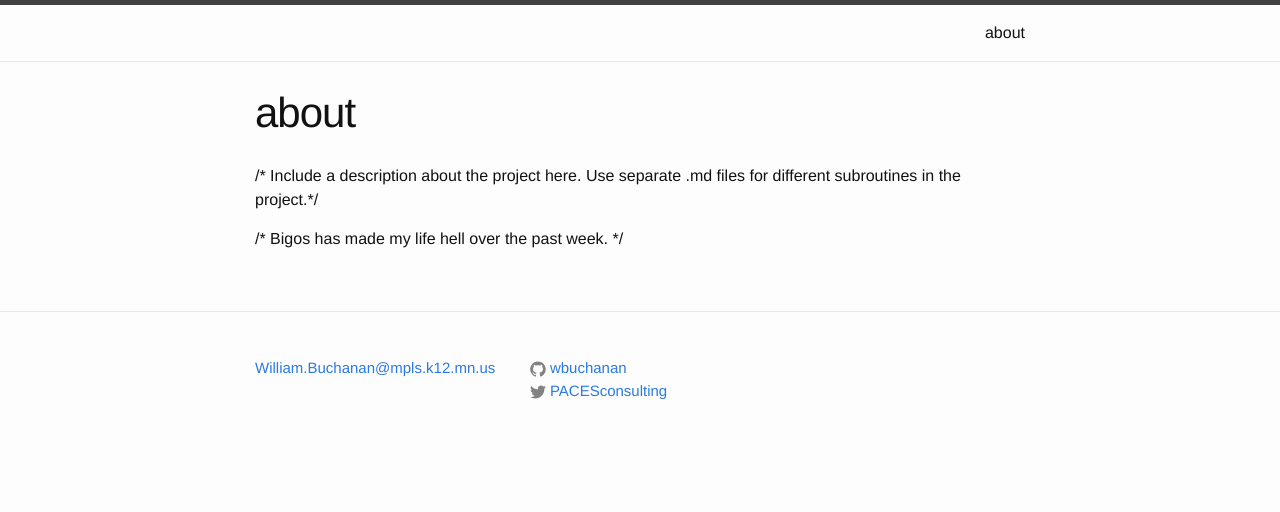
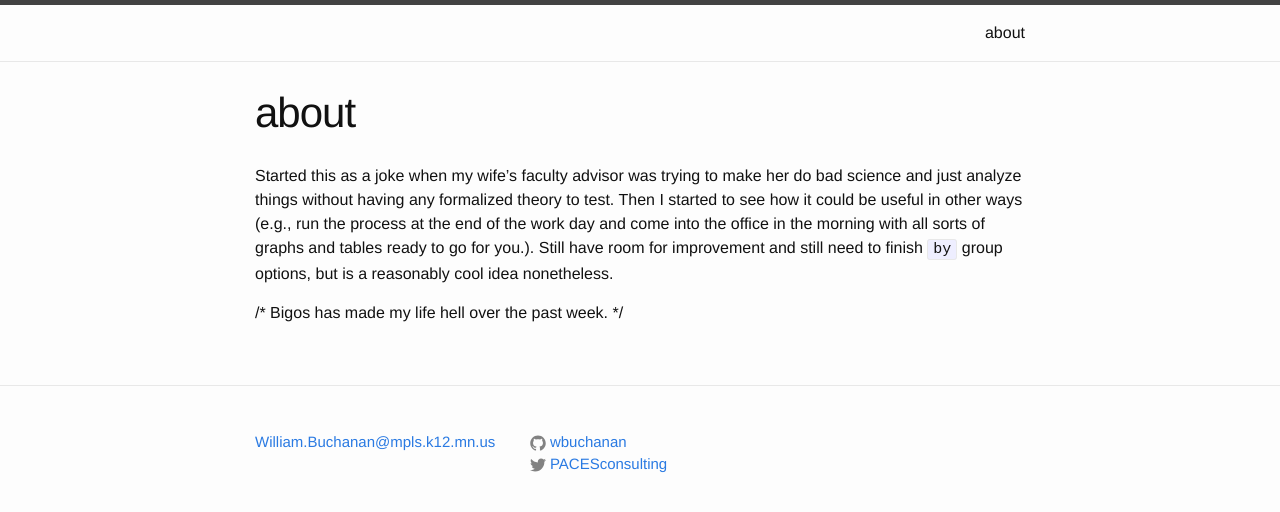
Before and after one commit to wbuchanan/eda, a Jekyll site: the page built from about.md, in a window 1280 px wide. Shown: the top 512 px of the page. Built offline with Jekyll 4.4.1, drawn with Linux system fonts in a browser that asks for light colours.

```diff
--- a/about.md
+++ b/about.md
@@ -4,6 +4,6 @@ title: about
 permalink: /about/
 ---
 
-/* Include a description about the project here.  Use separate .md files for different subroutines in the project.*/
+Started this as a joke when my wife's faculty advisor was trying to make her do bad science and just analyze things without having any formalized theory to test.  Then I started to see how it could be useful in other ways (e.g., run the process at the end of the work day and come into the office in the morning with all sorts of graphs and tables ready to go for you.).  Still have room for improvement and still need to finish `by` group options, but is a reasonably cool idea nonetheless.
 
 /* Bigos has made my life hell over the past week. */
```
